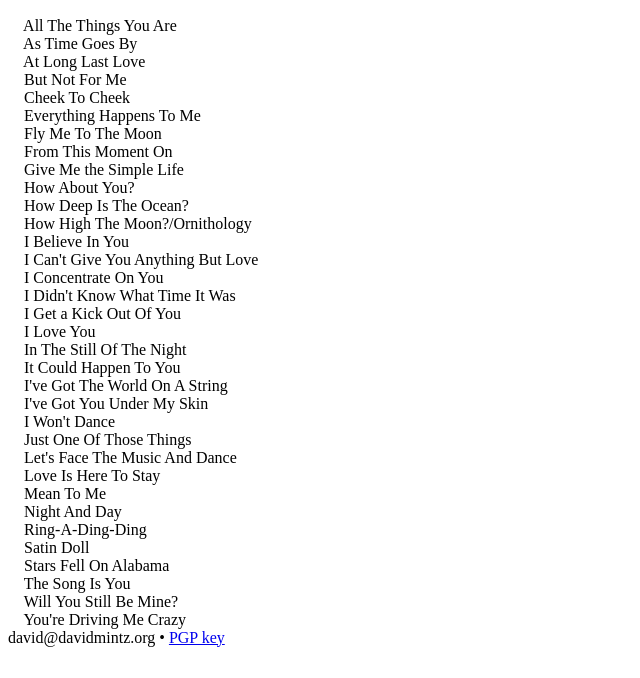
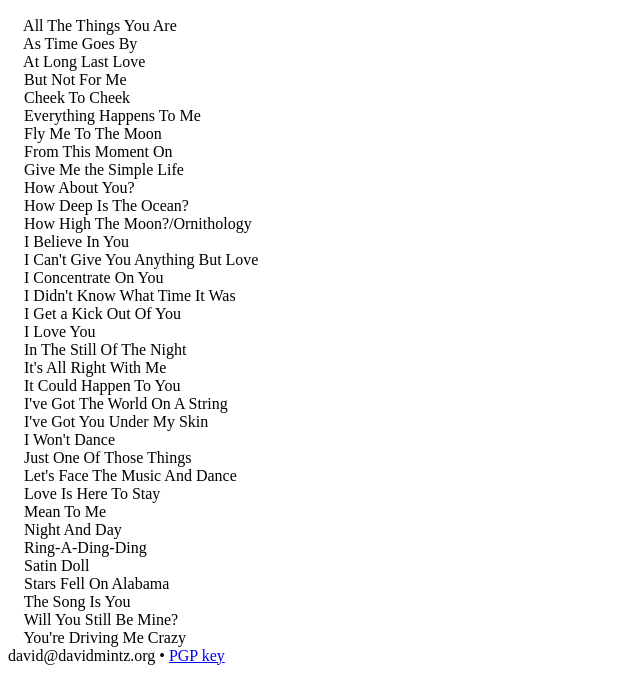
Before and after one commit to davidmintz/davidmintz.org, a Symfony app: template templates/index/songs.html.twig in a window 1280 px wide. Shown: the part 122-800 px from the top of the page, without its empty margins (0-640 px from the left). Run offline with Twig, Linux system fonts and the light colour scheme; the template is opened without the code that fills it, so the values that code supplies are empty; some libraries are stand-ins or nearby versions.

Commit message:
add a song to the inventory list

```diff
--- a/templates/index/songs.html.twig
+++ b/templates/index/songs.html.twig
@@ -21,6 +21,7 @@
     I Get a Kick Out Of You
     I Love You
     In The Still Of The Night
+    It's All Right With Me
     It Could Happen To You
     I've Got The World On A String
     I've Got You Under My Skin
```
